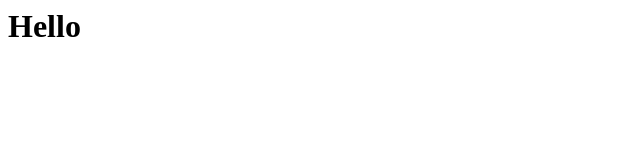
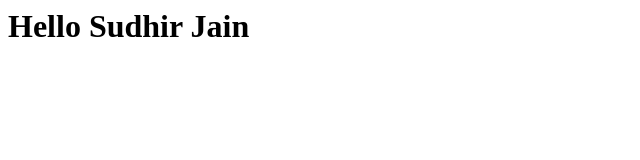
Before and after one commit to sudhiribm/skills-code-with-codespaces, a plain HTML site: page index.html in a window 1280 px wide. Shown: the whole page, without its empty margins (0-640 px from the left). Drawn offline with Linux system fonts and the light colour scheme.

Commit message:
Adding hello from the codespace!

```diff
--- a/index.html
+++ b/index.html
@@ -1,3 +1,3 @@
 <html>
-  <h1>Hello</h1>
+  <h1>Hello Sudhir Jain</h1>
 </html>
```
